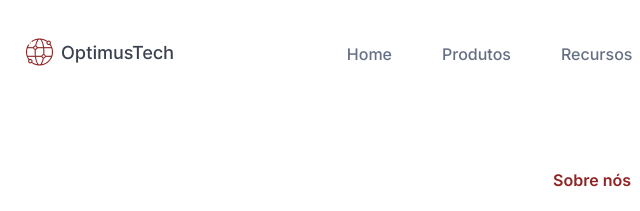
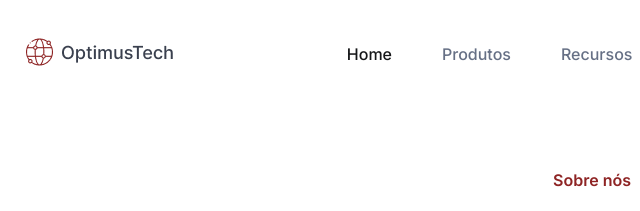
Before and after one commit to Buzetto/7DaysOfCode, a plain HTML site: page index.html in a window 1280 px wide. In both pictures the pointer is over the link "Home". Shown: the top 211 px of the page, 48-688 px from the left. Drawn offline with Linux system fonts and the light colour scheme.

Commit message:
Update style.css

```diff
--- a/style.css
+++ b/style.css
@@ -45,7 +45,7 @@
     font-weight: 500;
 }
 
-.cabelcaho__menu__itens__links:hover{
+.cabecalho__menu__itens__links:hover{
     color: #151618;
 }
 
```
